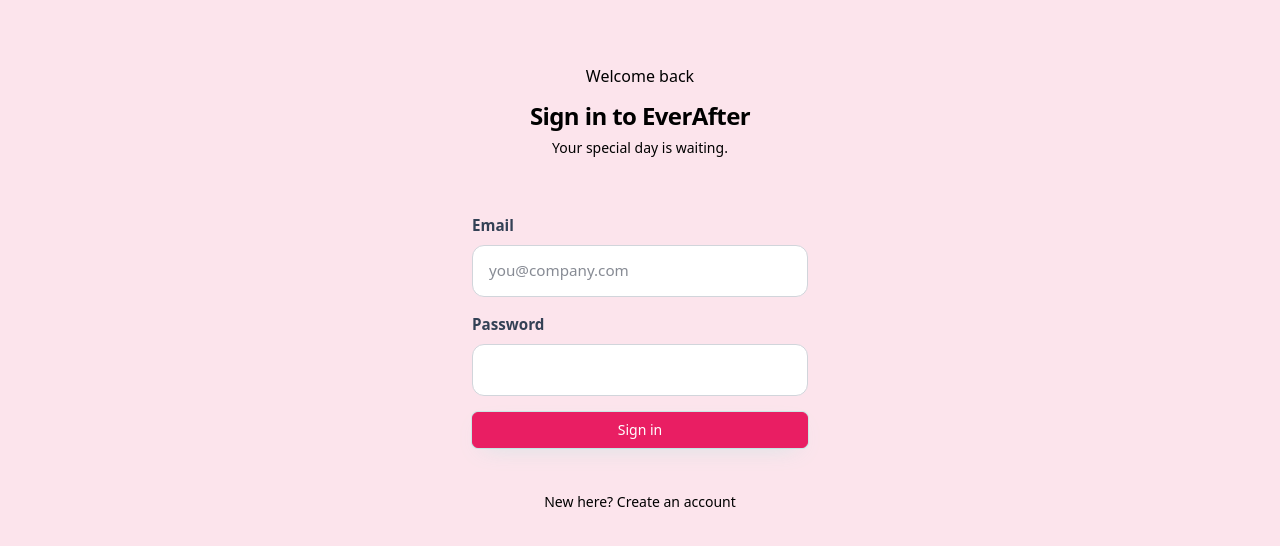
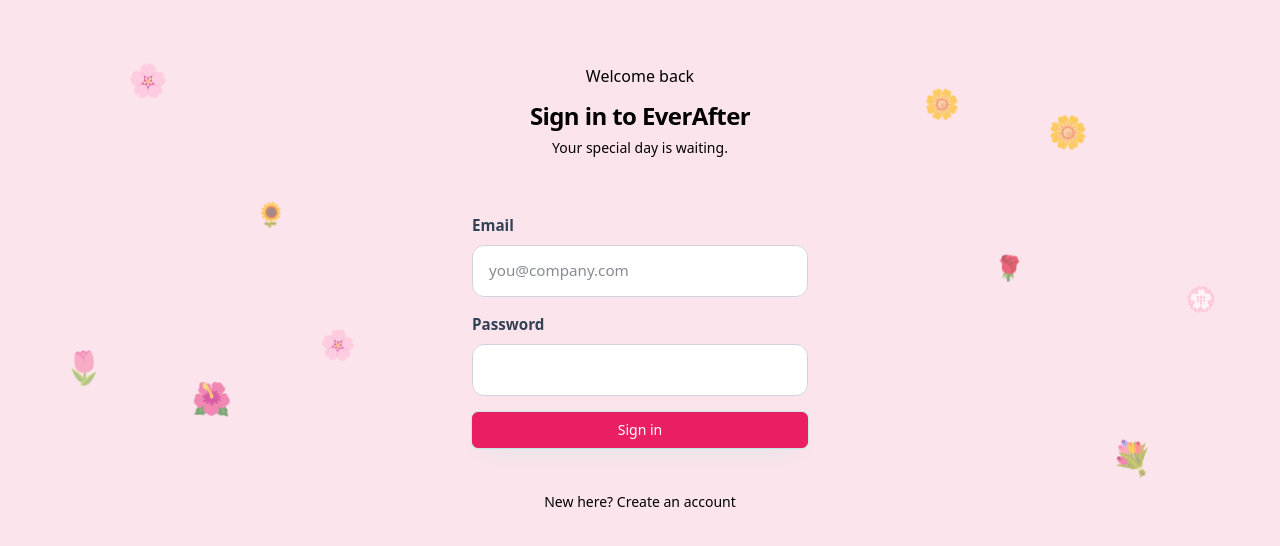
Before and after one commit to Riptide-512/final-project, a Vue app in the folder template/: page /login in a window 1280 px wide. Shown: the top 546 px of the page. Built offline with nearby package versions, Linux system fonts and the light colour scheme; no server answers.

Commit message:
Adding flowers to the login and register page

```diff
--- a/template/src/assets/style.css
+++ b/template/src/assets/style.css
@@ -9,7 +9,7 @@
 .planning-dashboard-page {
   min-height: 100vh;
   padding: 40px 20px;
-  background: linear-gradient(135deg, #f5f7fa 0%, #c3cfe2 100%);
+  background: linear-gradient(135deg, #fce4ec 0%, #f8bbd9 100%);
 }
 
 .about-container,
--- a/template/src/pages/LoginPage.vue
+++ b/template/src/pages/LoginPage.vue
@@ -28,8 +28,20 @@
 </script>
 
 <template>
-  <main class="flex flex-1 items-center justify-center px-5 py-16" style="background-color: #fce4ec;">
-    <div class="rise w-full max-w-sm">
+  <main class="flex flex-1 items-center justify-center px-5 py-16 relative overflow-hidden" style="background-color: #fce4ec;">
+    <!-- Decorative flowers -->
+    <div class="flower flower-1">🌸</div>
+    <div class="flower flower-2">🌼</div>
+    <div class="flower flower-3">🌺</div>
+    <div class="flower flower-4">💐</div>
+    <div class="flower flower-5">🌷</div>
+    <div class="flower flower-6">🌻</div>
+    <div class="flower flower-7">🌹</div>
+    <div class="flower flower-8">🌸</div>
+    <div class="flower flower-9">🌼</div>
+    <div class="flower flower-10">💮</div>
+
+    <div class="rise w-full max-w-sm relative z-10">
       <div class="mb-8 text-center">
         <span class="chip chip-accent mb-4">Welcome back</span>
         <h1 class="mt-3 text-2xl font-semibold tracking-tight text-text">Sign in to EverAfter</h1>
@@ -86,3 +98,86 @@
     </div>
   </main>
 </template>
+
+<style scoped>
+.flower {
+  position: absolute;
+  font-size: 2rem;
+  opacity: 0.6;
+  animation: float 6s ease-in-out infinite;
+}
+
+.flower-1 {
+  top: 10%;
+  left: 10%;
+  animation-delay: 0s;
+}
+
+.flower-2 {
+  top: 20%;
+  right: 15%;
+  animation-delay: 1s;
+}
+
+.flower-3 {
+  bottom: 25%;
+  left: 15%;
+  animation-delay: 2s;
+}
+
+.flower-4 {
+  bottom: 15%;
+  right: 10%;
+  animation-delay: 3s;
+}
+
+.flower-5 {
+  top: 60%;
+  left: 5%;
+  animation-delay: 4s;
+}
+
+.flower-6 {
+  top: 35%;
+  left: 20%;
+  animation-delay: 0.5s;
+  font-size: 1.5rem;
+}
+
+.flower-7 {
+  top: 45%;
+  right: 20%;
+  animation-delay: 1.5s;
+  font-size: 1.5rem;
+}
+
+.flower-8 {
+  bottom: 35%;
+  left: 25%;
+  animation-delay: 2.5s;
+  font-size: 1.8rem;
+}
+
+.flower-9 {
+  top: 15%;
+  right: 25%;
+  animation-delay: 3.5s;
+  font-size: 1.8rem;
+}
+
+.flower-10 {
+  bottom: 45%;
+  right: 5%;
+  animation-delay: 4.5s;
+  font-size: 1.5rem;
+}
+
+@keyframes float {
+  0%, 100% {
+    transform: translateY(0px) rotate(0deg);
+  }
+  50% {
+    transform: translateY(-10px) rotate(5deg);
+  }
+}
+</style>
--- a/template/src/pages/RegisterPage.vue
+++ b/template/src/pages/RegisterPage.vue
@@ -26,8 +26,15 @@
 </script>
 
 <template>
-  <main class="flex flex-1 items-center justify-center px-5 py-16" style="background-color: #fce4ec;">
-    <div class="rise w-full max-w-sm">
+  <main class="flex flex-1 items-center justify-center px-5 py-16 relative overflow-hidden" style="background-color: #fce4ec;">
+    <!-- Decorative flowers -->
+    <div class="flower flower-1">🌸</div>
+    <div class="flower flower-2">🌼</div>
+    <div class="flower flower-3">🌺</div>
+    <div class="flower flower-4">💐</div>
+    <div class="flower flower-5">🌷</div>
+
+    <div class="rise w-full max-w-sm relative z-10">
       <div class="mb-8 text-center">
         <span class="chip chip-accent">New account</span>
         <h1 class="mt-3 text-2xl font-semibold tracking-tight text-text">Start planning today</h1>
@@ -87,3 +94,51 @@
     </div>
   </main>
 </template>
+
+<style scoped>
+.flower {
+  position: absolute;
+  font-size: 2rem;
+  opacity: 0.6;
+  animation: float 6s ease-in-out infinite;
+}
+
+.flower-1 {
+  top: 15%;
+  right: 12%;
+  animation-delay: 0.5s;
+}
+
+.flower-2 {
+  top: 25%;
+  left: 8%;
+  animation-delay: 1.5s;
+}
+
+.flower-3 {
+  bottom: 20%;
+  right: 8%;
+  animation-delay: 2.5s;
+}
+
+.flower-4 {
+  bottom: 10%;
+  left: 12%;
+  animation-delay: 3.5s;
+}
+
+.flower-5 {
+  top: 55%;
+  right: 5%;
+  animation-delay: 4.5s;
+}
+
+@keyframes float {
+  0%, 100% {
+    transform: translateY(0px) rotate(0deg);
+  }
+  50% {
+    transform: translateY(-10px) rotate(-5deg);
+  }
+}
+</style>
```
